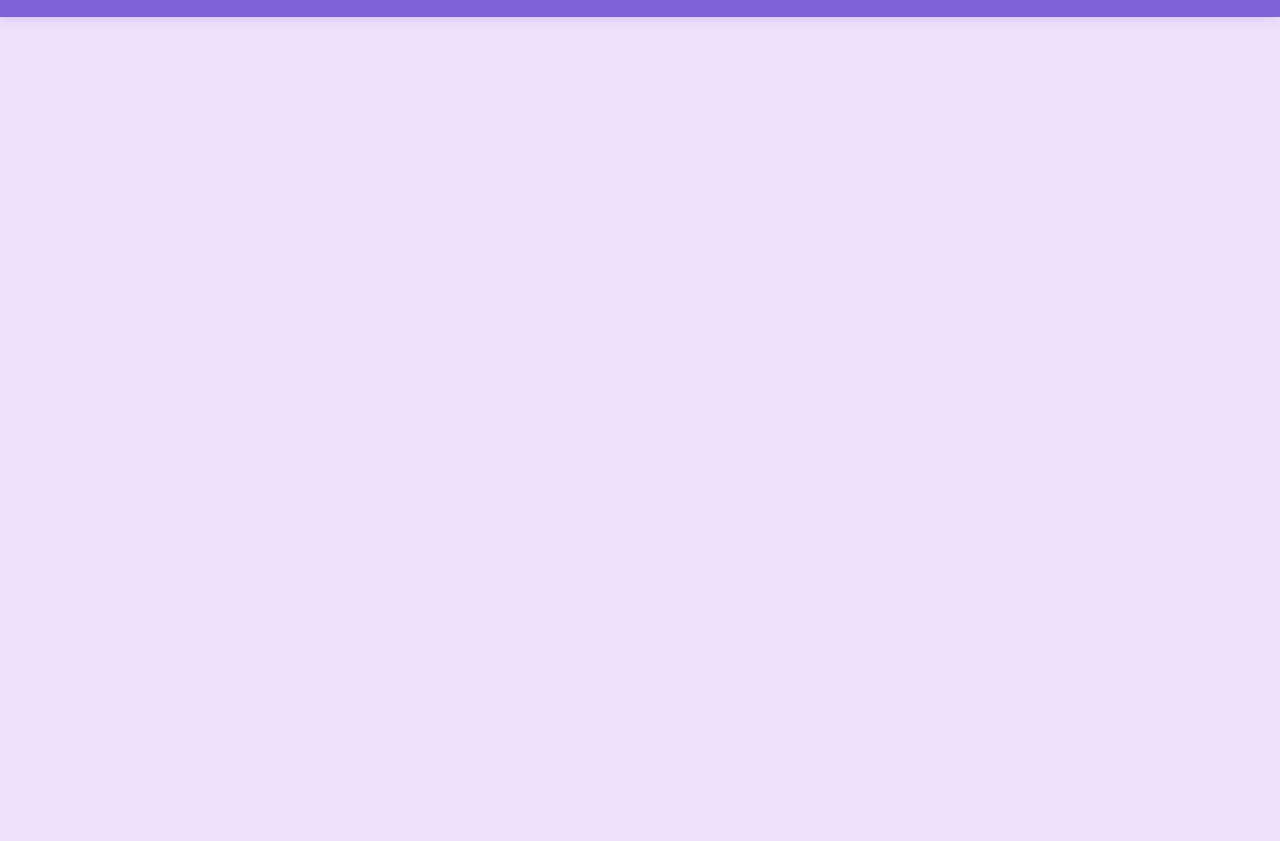
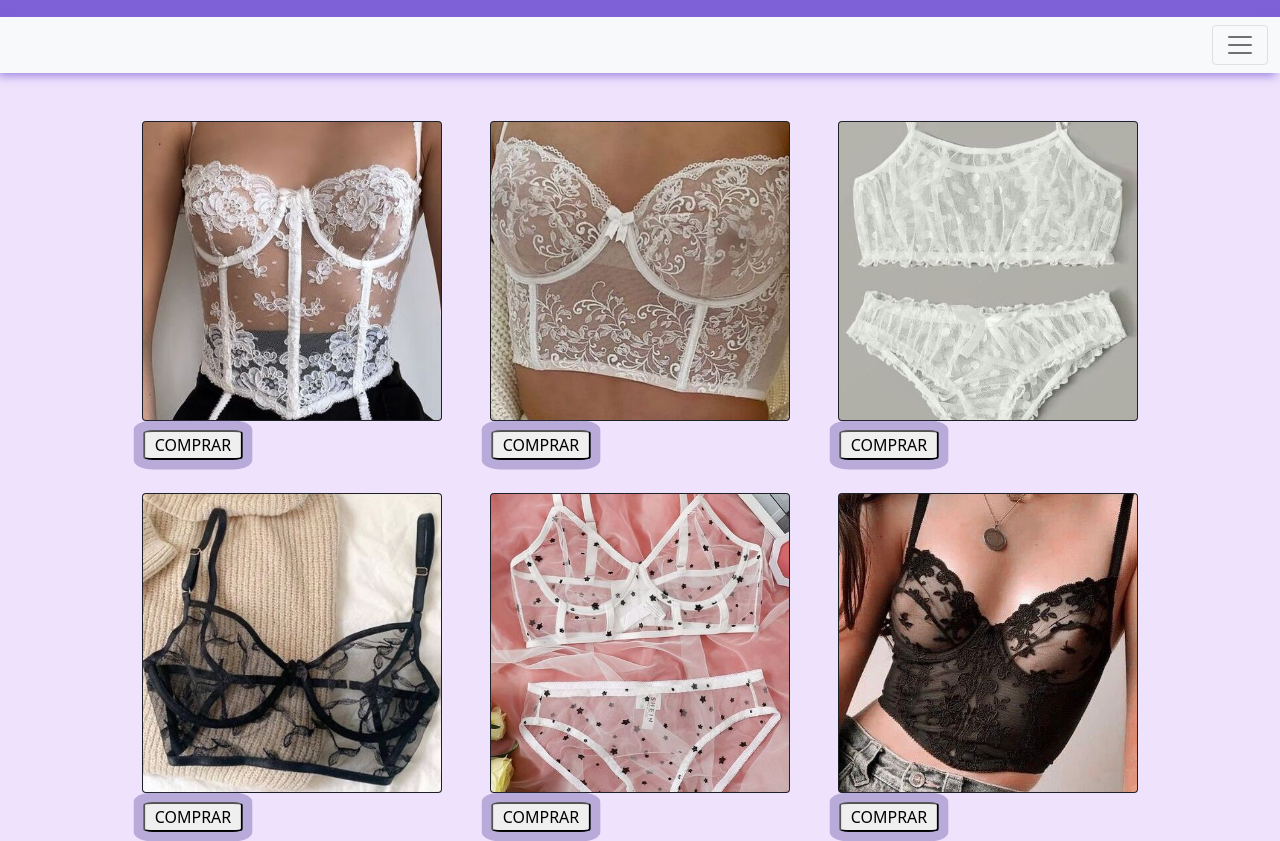
Before and after one commit to fflorenciaferrari/sunflower, a website: page index.html in a window 1280 px wide. Shown: the part 123-964 px from the top of the page. Before the commit the page ends 800 px from the top, so only its background shows below. Drawn offline with nearby package versions, Linux system fonts and the light colour scheme.

Commit message:
correccion de error

```diff
--- a/index.html
+++ b/index.html
@@ -25,7 +25,78 @@
                     <img class="logo" src="../sunflower/img/logo.png" alt="logo">
                 </a>
             </div>
+            <!--navbar -->
+            <nav class="navbar navbar-light bg-light">
 
+              <div class="container-fluid">
+                <a class="navbar-brand" href="#"></a>
+                <button class="navbar-toggler" type="button" data-bs-toggle="offcanvas" data-bs-target="#offcanvasNavbar" aria-controls="offcanvasNavbar">
+                  <span class="navbar-toggler-icon"></span>
+                </button>
+                <div class="offcanvas offcanvas-end" tabindex="-1" id="offcanvasNavbar" aria-labelledby="offcanvasNavbarLabel">
+                  <div class="offcanvas-header">
+
+                    <button type="button" class="btn-close text-reset" data-bs-dismiss="offcanvas" aria-label="Close"></button>
+                  </div>
+                  <div class="offcanvas-body">
+                    <ul class="navbar-nav justify-content-end flex-grow-1 pe-3">
+                      <li class="nav-item">
+                        <a class="nav-link active" aria-current="page" href="../sunflower/index.html">New In</a>
+                      </li>
+                      <li class="nav-item dropdown">
+                        <a class="nav-link dropdown-toggle" href="#" id="offcanvasNavbarDropdown" role="button" data-bs-toggle="dropdown" aria-expanded="false">
+                          Compra
+                        </a>
+                        <ul class="dropdown-menu" aria-labelledby="offcanvasNavbarDropdown">
+                          <li><a class="dropdown-item" href="../sunflower/pages/login.html">Inicio Sesión</a></li>
+                          <li><a class="dropdown-item" href="../sunflower/pages/compra.html">Registrate</a></li>
+
+                    <form class="d-flex">
+                      <input class="form-control me-2" type="search" placeholder="Search" aria-label="Search">
+                      <button class="btn btn-outline-success" type="submit">Search</button>
+                    </form>
+                  </div>
+                </div>
+              </div>
+            </nav>
+  </header>
+
+  <!-- main -->
+  <main>
+    <section class="container-fluid d-flex justify-content-center my-4">
+    <div class="container-fluid d-flex justify-content-center my-4  ">
+    <div class="card bg-dark text-white mx-4 ">
+      <img src="../sunflower/img/corset-canela.jpg" class="card-img" alt="...">
+      <button class="boton">COMPRAR</button>
+    </div>
+    <div class="card bg-dark text-white mx-4">
+      <img src="../sunflower/img/corset-daisy.jpg" class="card-img" alt="...">
+      <button class="boton" >COMPRAR</button>
+    </div>
+    <div class="card bg-dark text-white mx-4">
+      <img src="../sunflower/img/conjunto-tifany.jpg" class="card-img" alt="...">
+      <button class="boton">COMPRAR</button>
+      </div>
+    </div>
+  </section>
+
+  <section class="container-fluid d-flex justify-content-center my-4">
+    <div class="container-fluid d-flex justify-content-center my-4    ">
+    <div class="card bg-dark text-white mx-4 ">
+      <img src="../sunflower/img/corset-nora.jpeg" class="card-img" alt="...">
+      <button class="boton" >COMPRAR</button>
+    </div>
+    <div class="card bg-dark text-white mx-4">
+      <img src="../sunflower/img/conjunto-maddy.jpg" class="card-img" alt="...">
+      <button class="boton" >COMPRAR</button>
+    </div>
+    <div class="card bg-dark text-white mx-4">
+      <img src="../sunflower/img/corset-valery.jpeg" class="card-img" alt="...">
+      <button class="boton">COMPRAR</button>
+      </div>
+    </div>
+  </section>
+  </main>
 
 
     <!-- bootstrap scripts -->
```
